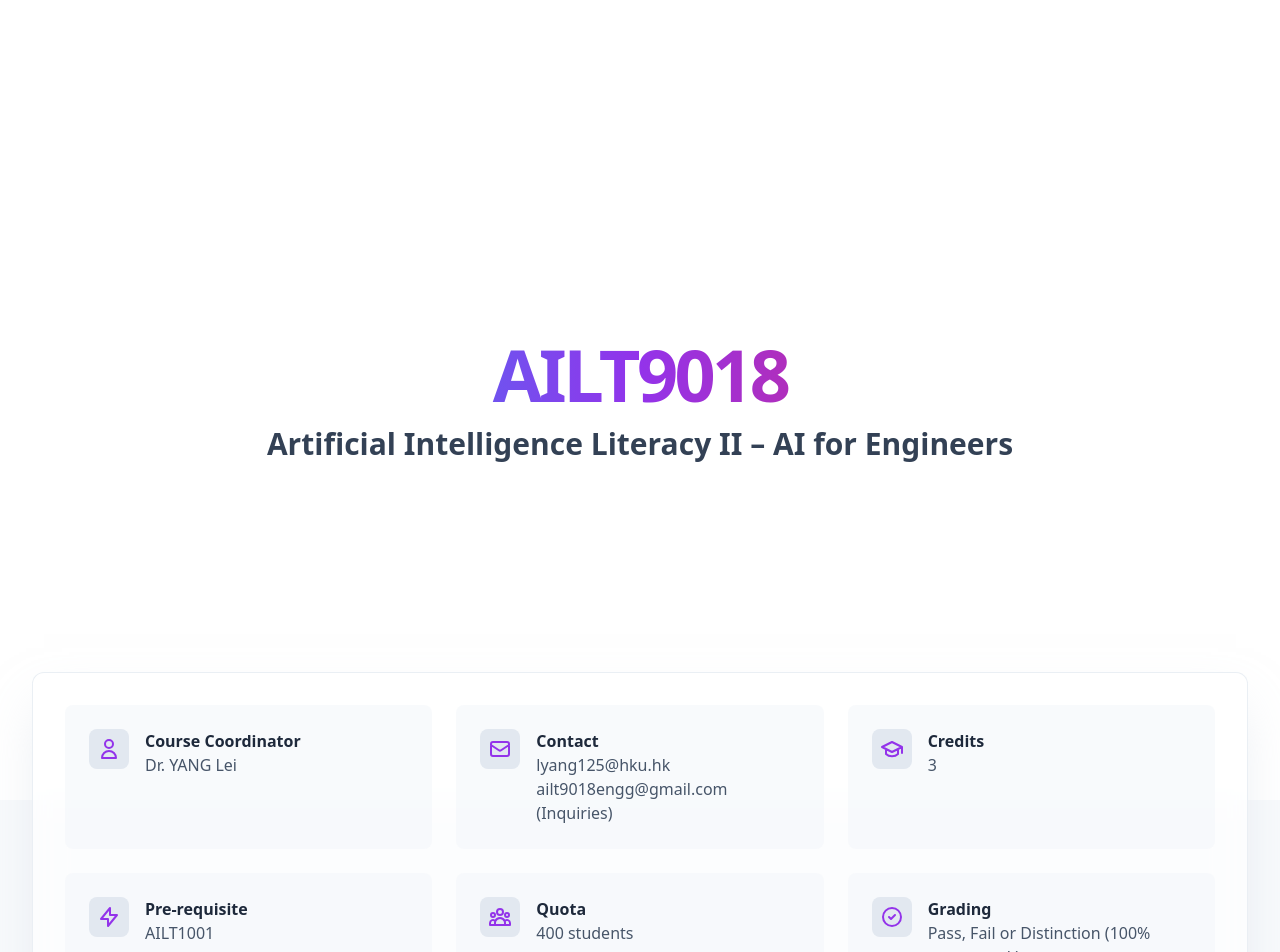
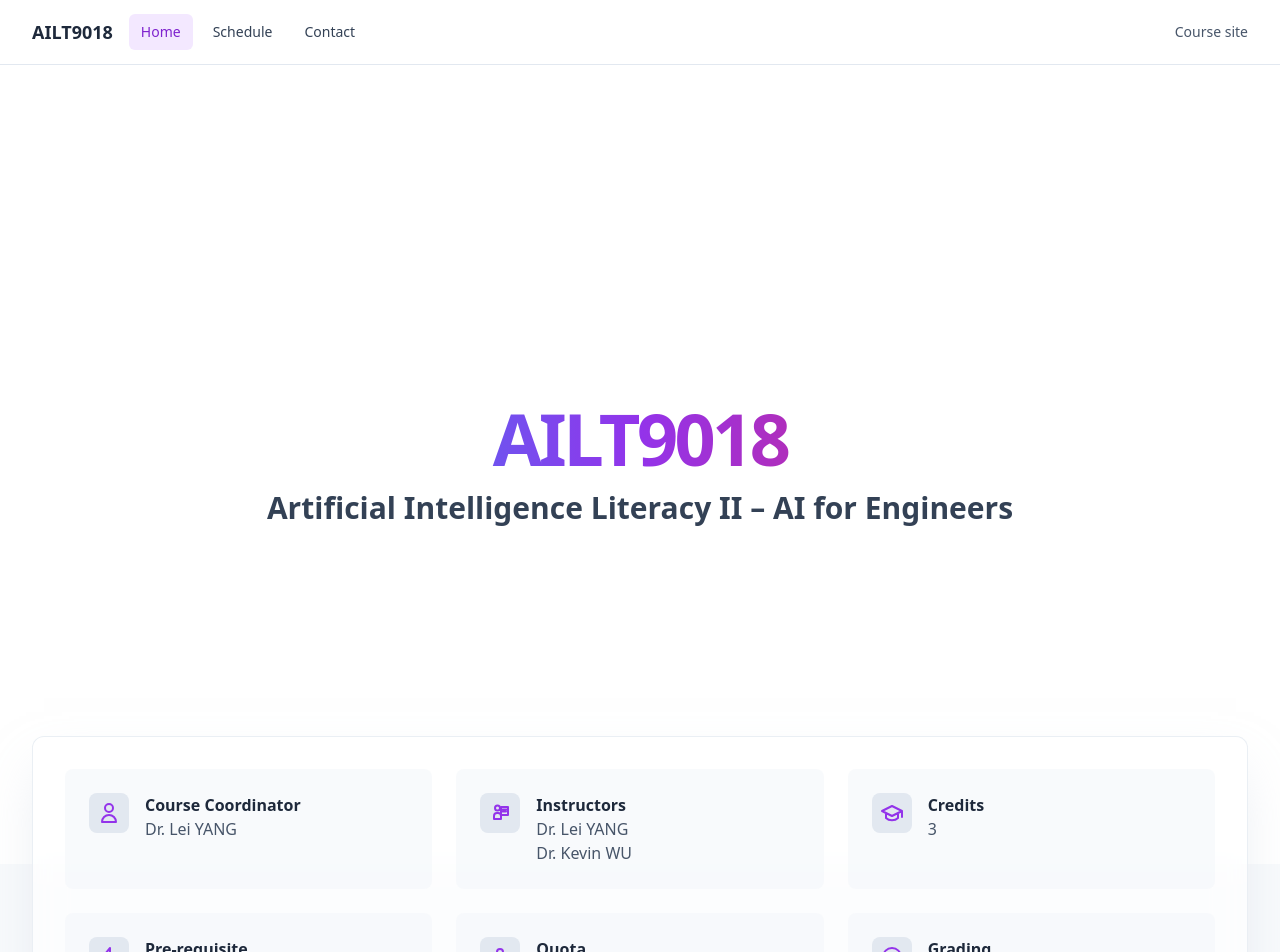
Before and after one commit to ailt9018engg/ailt9018engg.github.io, a React (Vite) app: page / in a window 1280 px wide. Shown: the top 952 px of the page. Built offline with nearby package versions, Linux system fonts and the light colour scheme.

Commit message:
edited, added schedule and contact

```diff
--- a/src/App.tsx
+++ b/src/App.tsx
@@ -4,7 +4,7 @@ import { courseData } from './data.ts';
 import { Section } from './components/Section.tsx';
 import { ModulesAccordion } from './components/ModulesAccordion.tsx';
 import { Lecturers } from './components/Lecturers.tsx';
-import { UserIcon, MailIcon, CreditIcon, PrerequisiteIcon, QuotaIcon, GradingIcon, CheckCircleIcon } from './components/Icons.tsx';
+import { UserIcon, MailIcon, TeacherIcon, CreditIcon, PrerequisiteIcon, QuotaIcon, GradingIcon, CheckCircleIcon } from './components/Icons.tsx';
 
 const Hero = () => (
   <div className="relative h-screen flex items-center justify-center text-center bg-white overflow-hidden">
@@ -60,9 +60,10 @@ export default function App() {
                     <InfoCard icon={<UserIcon />} title="Course Coordinator">
                         {courseData.coordinator.name}
                     </InfoCard>
-                    <InfoCard icon={<MailIcon />} title="Contact">
-                        <a href={`mailto:${courseData.coordinator.email}`} className="hover:text-purple-600 transition-colors">{courseData.coordinator.email}</a><br/>
-                        <a href={`mailto:${courseData.inquiries}`} className="hover:text-purple-600 transition-colors">{courseData.inquiries} (Inquiries)</a>
+                    <InfoCard icon={<TeacherIcon />} title="Instructors">
+                        {courseData.instructors.map((instructor) => (
+                            <div key={instructor}>{instructor}</div>
+                        ))}
                     </InfoCard>
                     <InfoCard icon={<CreditIcon />} title="Credits">{courseData.credits}</InfoCard>
                     <InfoCard icon={<PrerequisiteIcon />} title="Pre-requisite">{courseData.prerequisite}</InfoCard>
--- /dev/null
+++ b/src/AppRouter.tsx
@@ -0,0 +1,40 @@
+import React, { useEffect, useState } from 'react';
+import NavBar from './components/NavBar';
+import App from './App';
+import Schedule from './pages/Schedule';
+import Contact from './pages/Contact';
+
+function routeFromPath() {
+  const p = window.location.pathname;
+  if (p.startsWith('/schedule')) return '/schedule';
+  if (p.startsWith('/contact')) return '/contact';
+  return '/';
+}
+
+export default function AppRouter() {
+  const [route, setRoute] = useState(routeFromPath);
+
+  useEffect(() => {
+    const onPop = () => setRoute(routeFromPath());
+    window.addEventListener('popstate', onPop);
+    return () => window.removeEventListener('popstate', onPop);
+  }, []);
+
+  const navigate = (path: string) => {
+    if (window.location.pathname !== path) window.history.pushState({}, '', path);
+    setRoute(path);
+    window.scrollTo({ top: 0, behavior: 'smooth' });
+  };
+
+  let Content: React.ReactNode;
+  if (route === '/schedule') Content = <Schedule />;
+  else if (route === '/contact') Content = <Contact />;
+  else Content = <App />;
+
+  return (
+    <div>
+      <NavBar current={route} onNavigate={navigate} />
+      <div className="pt-16">{Content}</div>
+    </div>
+  );
+}
--- a/src/components/Icons.tsx
+++ b/src/components/Icons.tsx
@@ -16,6 +16,33 @@ export const MailIcon = ({ className = 'w-6 h-6' }: IconProps) => (
     <path strokeLinecap="round" strokeLinejoin="round" d="M3 8l7.89 5.26a2 2 0 002.22 0L21 8M5 19h14a2 2 0 002-2V7a2 2 0 00-2-2H5a2 2 0 00-2 2v10a2 2 0 002 2z" />
   </svg>
 );
+
+export const TeacherIcon = ({ className = 'w-6 h-6' }: IconProps) => (
+  <svg xmlns="http://www.w3.org/2000/svg" className={className} fill="none" viewBox="0 0 24 24" stroke="currentColor" strokeWidth={2}>
+  <path
+    stroke-linecap="round"
+    stroke-linejoin="round"
+    d="M12 7a2.5 2.5 0 11-5 0 2.5 2.5 0 015 0z"
+  />
+  <path
+    stroke-linecap="round"
+    stroke-linejoin="round"
+    d="M6 15a3 3 0 013-3h1a3 3 0 013 3v3H6v-3z"
+  />
+
+  <path
+    stroke-linecap="round"
+    stroke-linejoin="round"
+    d="M13 6h7v8h-7z"
+  />
+  <path
+    stroke-linecap="round"
+    stroke-linejoin="round"
+    d="M14.5 8.5H19M14.5 10.5H18"
+  />
+  </svg>
+);
+
 
 export const CreditIcon = ({ className = 'w-6 h-6' }: IconProps) => (
   <svg xmlns="http://www.w3.org/2000/svg" className={className} fill="none" viewBox="0 0 24 24" stroke="currentColor" strokeWidth={2}>
--- /dev/null
+++ b/src/components/NavBar.tsx
@@ -0,0 +1,59 @@
+import React from 'react';
+
+type NavProps = {
+  current: string;
+  onNavigate: (path: string) => void;
+};
+
+export default function NavBar({ current, onNavigate }: NavProps) {
+  const link = (path: string, label: string) => (
+    <a
+      href={path}
+      onClick={(e) => {
+        e.preventDefault();
+        onNavigate(path);
+      }}
+      className={`px-3 py-2 rounded-md text-sm font-medium transition-colors ${
+        current === path ? 'bg-purple-100 text-purple-700' : 'text-slate-700 hover:text-purple-600'
+      }`}
+    >
+      {label}
+    </a>
+  );
+
+  return (
+    <header className="bg-white border-b border-slate-200 fixed inset-x-0 top-0 z-30">
+      <div className="max-w-7xl mx-auto px-4 sm:px-6 lg:px-8">
+        <div className="flex items-center justify-between h-16">
+          <div className="flex items-center space-x-4">
+            <a
+              href="/"
+              onClick={(e) => {
+                e.preventDefault();
+                onNavigate('/');
+              }}
+              className="text-lg font-bold text-slate-800"
+            >
+              AILT9018
+            </a>
+            <nav className="hidden md:flex items-center space-x-2">
+              {link('/', 'Home')}
+              {link('/schedule', 'Schedule')}
+              {link('/contact', 'Contact')}
+            </nav>
+          </div>
+          <div className="hidden md:flex items-center">
+            <a
+              href={`https://ailt9018engg.github.io`}
+              target="_blank"
+              rel="noopener noreferrer"
+              className="text-sm text-slate-600 hover:text-purple-600"
+            >
+              Course site
+            </a>
+          </div>
+        </div>
+      </div>
+    </header>
+  );
+}
--- a/src/data.ts
+++ b/src/data.ts
@@ -7,6 +7,7 @@ export interface CourseData {
     name: string;
     email: string;
   };
+  instructors: string[];
   type: string;
   prerequisite: string;
   grading: string;
@@ -72,9 +73,10 @@ export const courseData: CourseData = {
   title: "Artificial Intelligence Literacy II – AI for Engineers",
   credits: 3,
   coordinator: {
-    name: "Dr. YANG Lei",
+    name: "Dr. Lei YANG",
     email: "lyang125@hku.hk",
   },
+  instructors: ["Dr. Lei YANG", "Dr. Kevin WU"],
   type: "UG 5 Graduation Requirements",
   prerequisite: "AILT1001",
   grading: "Pass, Fail or Distinction",
--- a/src/main.tsx
+++ b/src/main.tsx
@@ -1,13 +1,13 @@
 import React from 'react';
 import { createRoot } from 'react-dom/client';
-import App from './App.tsx';
+import AppRouter from './AppRouter.tsx';
 
 const container = document.getElementById('root');
 if (container) {
   const root = createRoot(container);
   root.render(
     <React.StrictMode>
-      <App />
+      <AppRouter />
     </React.StrictMode>
   );
 }
--- /dev/null
+++ b/src/pages/Contact.tsx
@@ -0,0 +1,24 @@
+import React from 'react';
+import { courseData } from '../data.ts';
+
+export default function Contact() {
+  return (
+    <div className="text-slate-800 antialiased min-h-screen bg-white">
+      <div className="max-w-3xl mx-auto px-4 sm:px-6 lg:px-8 py-12">
+        <h1 className="text-3xl font-bold mb-4">Contact</h1>
+        <p className="mb-6 text-slate-600">For course inquiries and administrative matters, please use the contacts below.</p>
+
+        <div className="bg-slate-50 p-6 rounded-lg border border-slate-200">
+          <h3 className="font-semibold text-lg">Course Coordinator</h3>
+          <p className="text-slate-700">{courseData.coordinator.name}</p>
+          <a className="text-purple-600 hover:underline" href={`mailto:${courseData.coordinator.email}`}>{courseData.coordinator.email}</a>
+
+          <div className="mt-6">
+            <h3 className="font-semibold text-lg">General Inquiries</h3>
+            <a className="text-purple-600 hover:underline" href={`mailto:${courseData.inquiries}`}>{courseData.inquiries}</a>
+          </div>
+        </div>
+      </div>
+    </div>
+  );
+}
--- /dev/null
+++ b/src/pages/Schedule.tsx
@@ -0,0 +1,41 @@
+import React from 'react';
+
+export default function Schedule() {
+  return (
+    <div className="text-slate-800 antialiased min-h-screen bg-white">
+      <div className="max-w-7xl mx-auto px-4 sm:px-6 lg:px-8 py-12">
+        <h1 className="text-3xl font-bold mb-4">Schedule</h1>
+        <p className="mb-6 text-slate-600">Course schedule and important dates are listed below.</p>
+
+        <div className="overflow-x-auto bg-slate-50 p-4 rounded-lg border border-slate-200">
+          <table className="min-w-full table-auto">
+            <thead>
+              <tr className="text-left text-slate-700">
+                <th className="px-4 py-2">Week</th>
+                <th className="px-4 py-2">Topic</th>
+                <th className="px-4 py-2">Notes</th>
+              </tr>
+            </thead>
+            <tbody>
+              <tr className="border-t">
+                <td className="px-4 py-3">1</td>
+                <td className="px-4 py-3">Module 1</td>
+                <td className="px-4 py-3">Module 1 Tutorial</td>
+              </tr>
+              <tr className="border-t bg-white">
+                <td className="px-4 py-3">2</td>
+                <td className="px-4 py-3">TBC</td>
+                <td className="px-4 py-3">TBC</td>
+              </tr>
+              <tr className="border-t bg-white">
+                <td className="px-4 py-3">3</td>
+                <td className="px-4 py-3">TBC</td>
+                <td className="px-4 py-3">TBC</td>
+              </tr>
+            </tbody>
+          </table>
+        </div>
+      </div>
+    </div>
+  );
+}
```
Also changed, not shown: 3 other files (tests, documents, lock files or other folders).
